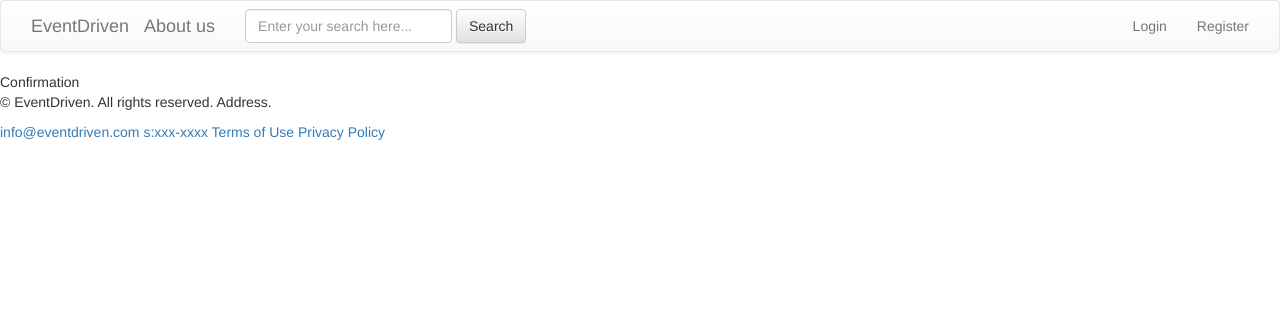
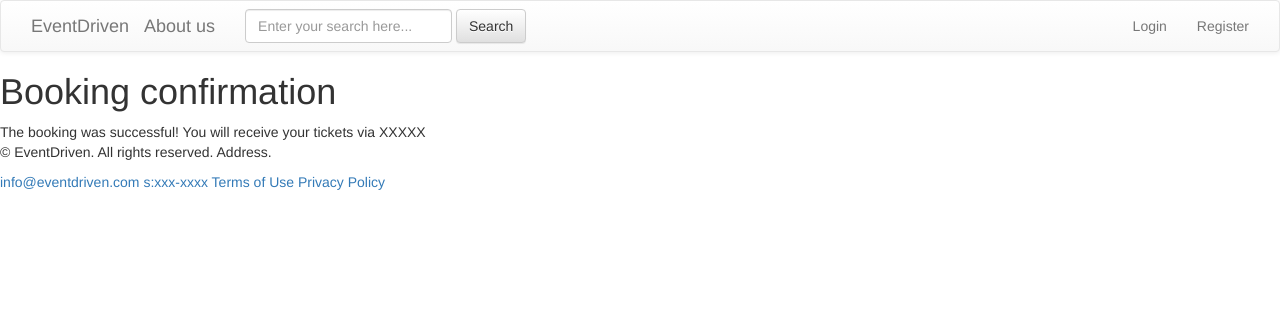
Before and after one commit to aslaugsol/Verkl2, a Django app: page /confirmation in a window 1280 px wide. Shown: the top 312 px of the page. Run offline with Django 4.2, Linux system fonts and the light colour scheme; some libraries are stand-ins or nearby versions.

Commit message:
Update confirmation.html

```diff
--- a/django_projects/Event_driven/templates/events/confirmation.html
+++ b/django_projects/Event_driven/templates/events/confirmation.html
@@ -1,6 +1,9 @@
 {% extends 'base.html' %}
 {% load static %}
 {% block content %}
-Confirmation
+<h1>Booking confirmation</h1>
+The booking was successful!
+
+You will receive your tickets via XXXXX
 
 {% endblock %}
```
